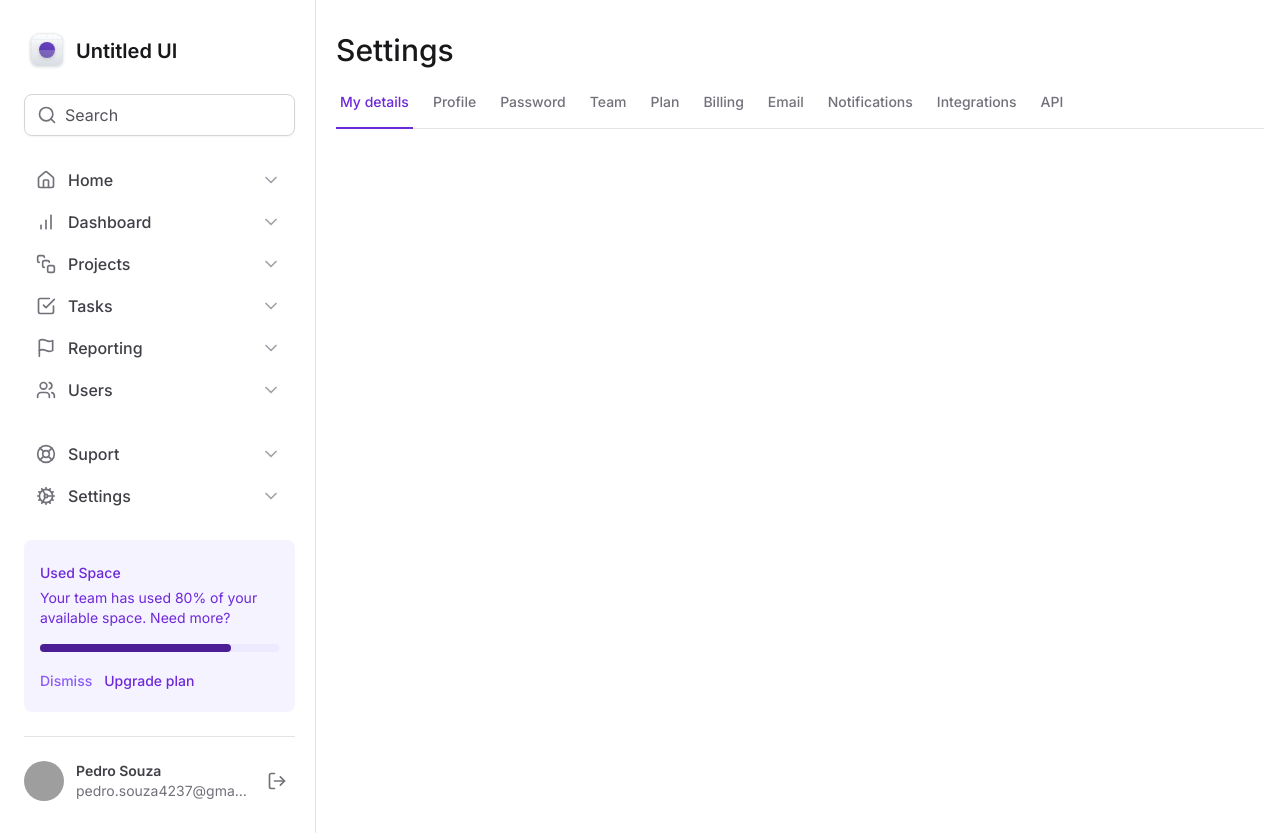
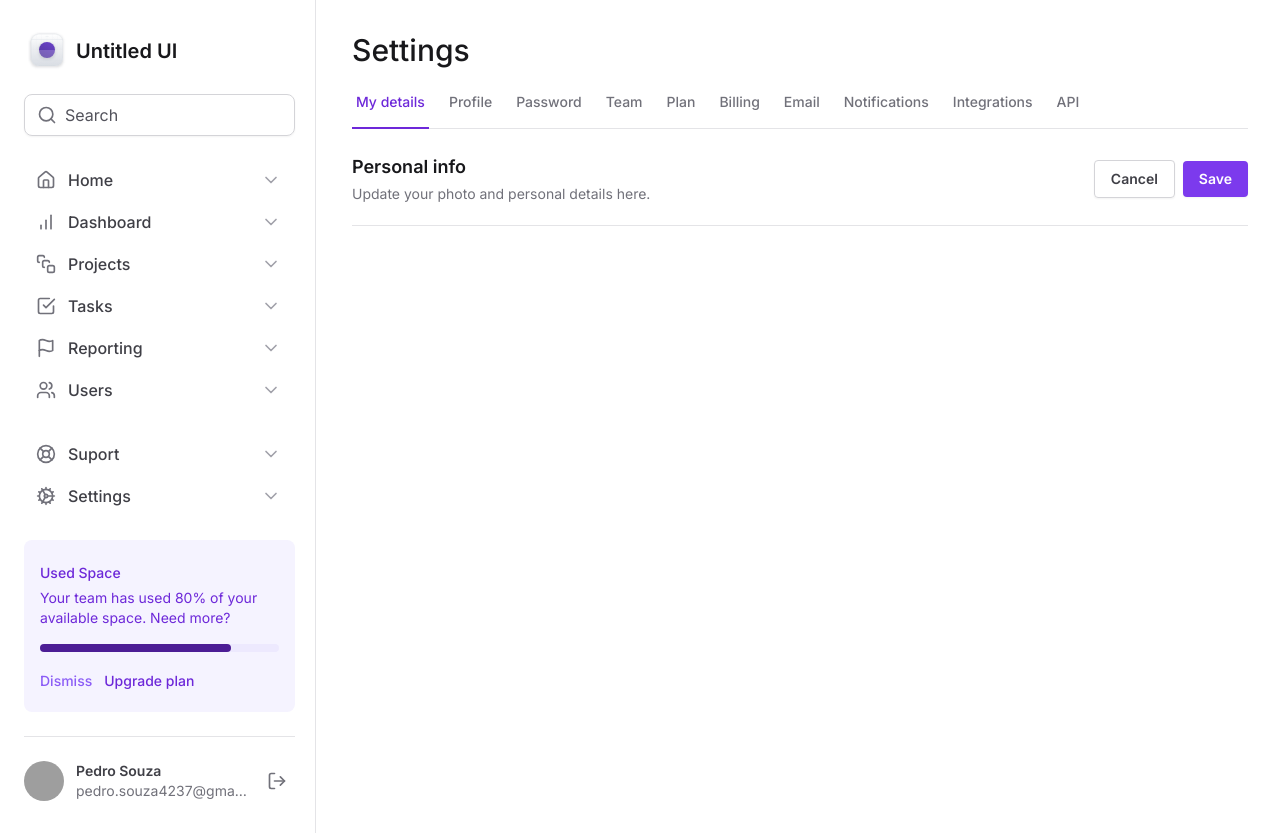
Before and after one commit to pedrosouza423/tailwind-next, a Next.js app: page / in a window 1280 px wide. Built offline with nearby package versions, Linux system fonts and the light colour scheme; grey boxes are pictures that could not be loaded.

Commit message:
Added the structure of the form

```diff
--- a/src/app/layout.tsx
+++ b/src/app/layout.tsx
@@ -20,7 +20,7 @@
       <body className={inter.className}>
         <div className="grid min-h-screen grid-cols-app">
           <Sidebar />
-          <div className="px-4 pb-12 pt-8">{children}</div>
+          <div className="px-8 pb-12 pt-8">{children}</div>
         </div>
       </body>
     </html>
--- a/src/app/page.tsx
+++ b/src/app/page.tsx
@@ -5,6 +5,35 @@
     <>
       <h1 className="text-3xl font-medium text-zinc-900">Settings</h1>
       <SettingsTabs />
+      <div className="mt-6 flex flex-col">
+        <div className="flex items-center justify-between border-b border-zinc-200 pb-5">
+          <div className="space-y-1">
+            <h2 className="text-lg font-semibold text-zinc-900">
+              Personal info
+            </h2>
+            <span className="text-sm text-zinc-500">
+              Update your photo and personal details here.
+            </span>
+          </div>
+          <div className="flex items-center gap-2">
+            <button
+              className="rounded border border-zinc-300 px-4 py-2 text-sm font-semibold text-zinc-700 shadow-sm hover:bg-zinc-50 "
+              type="button"
+            >
+              Cancel
+            </button>
+            <button
+              className="rounded bg-violet-600 px-4 py-2 text-sm font-semibold text-white shadow-sm hover:bg-violet-700"
+              form="settings"
+              type="submit"
+            >
+              Save
+            </button>
+          </div>
+        </div>
+
+        <form id="settings" className="mt-6 flex w-full flex-col"></form>
+      </div>
     </>
   )
 }
```
